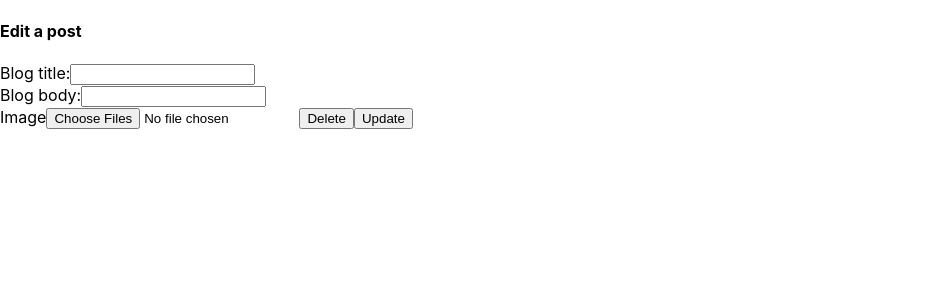
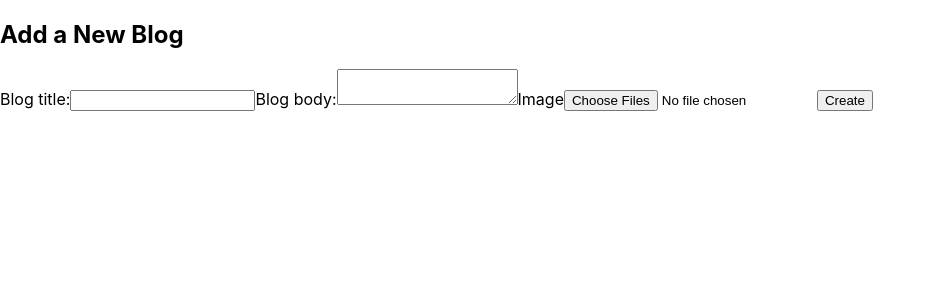
Before and after one commit to shecodesvietnam/blog-admin-front, a React (Create React App) app: page /posts in a window 1280 px wide. Shown: the top 300 px of the page, without its empty margins (0-936 px from the left). Built offline with nearby package versions, Linux system fonts and the light colour scheme.

Commit message:
update create

```diff
--- a/package.json
+++ b/package.json
@@ -13,6 +13,8 @@
     "react-dom": "^17.0.1",
     "react-router-dom": "^5.2.0",
     "react-scripts": "4.0.1",
+    "react-undo": "^1.2.1",
+    "use-undo": "^1.0.3",
     "web-vitals": "^0.2.4"
   },
   "scripts": {
--- a/src/App.js
+++ b/src/App.js
@@ -37,7 +37,7 @@ function App() {
   //       </ThemeProvider>
   //     </Route>
   //   </Router>
-  <Edit/>
+  <Create/>
 
   );
 
--- a/src/component/Create.js
+++ b/src/component/Create.js
@@ -1,6 +1,8 @@
 import { useState, useRef } from "react";
 import { useHistory, Route, Switch, NavLink, Link } from "react-router-dom";
 import axios from "axios";
+import useUndo from "use-undo";
+
 
 
 
@@ -110,7 +112,7 @@ const Create = () => {
         {/* <Link to="/recentpost"> */}
         <button>Create</button>
         {/* </Link> */}
-        <button>Discard</button>
+        {/* <button>Discard</button> */}
       </form>
     </div>
   );
```
Also changed, not shown: 2 other files (tests, documents, lock files or other folders).
